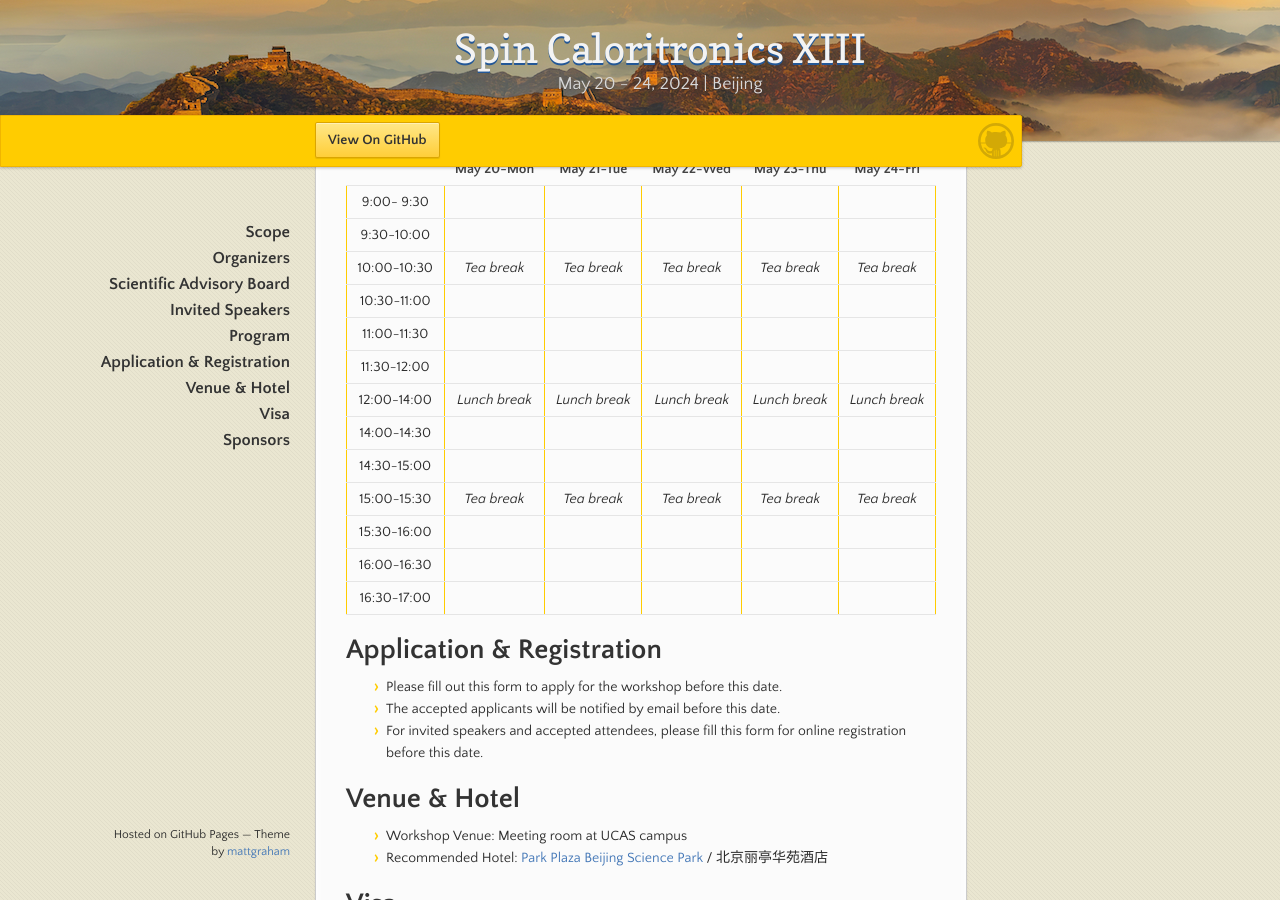
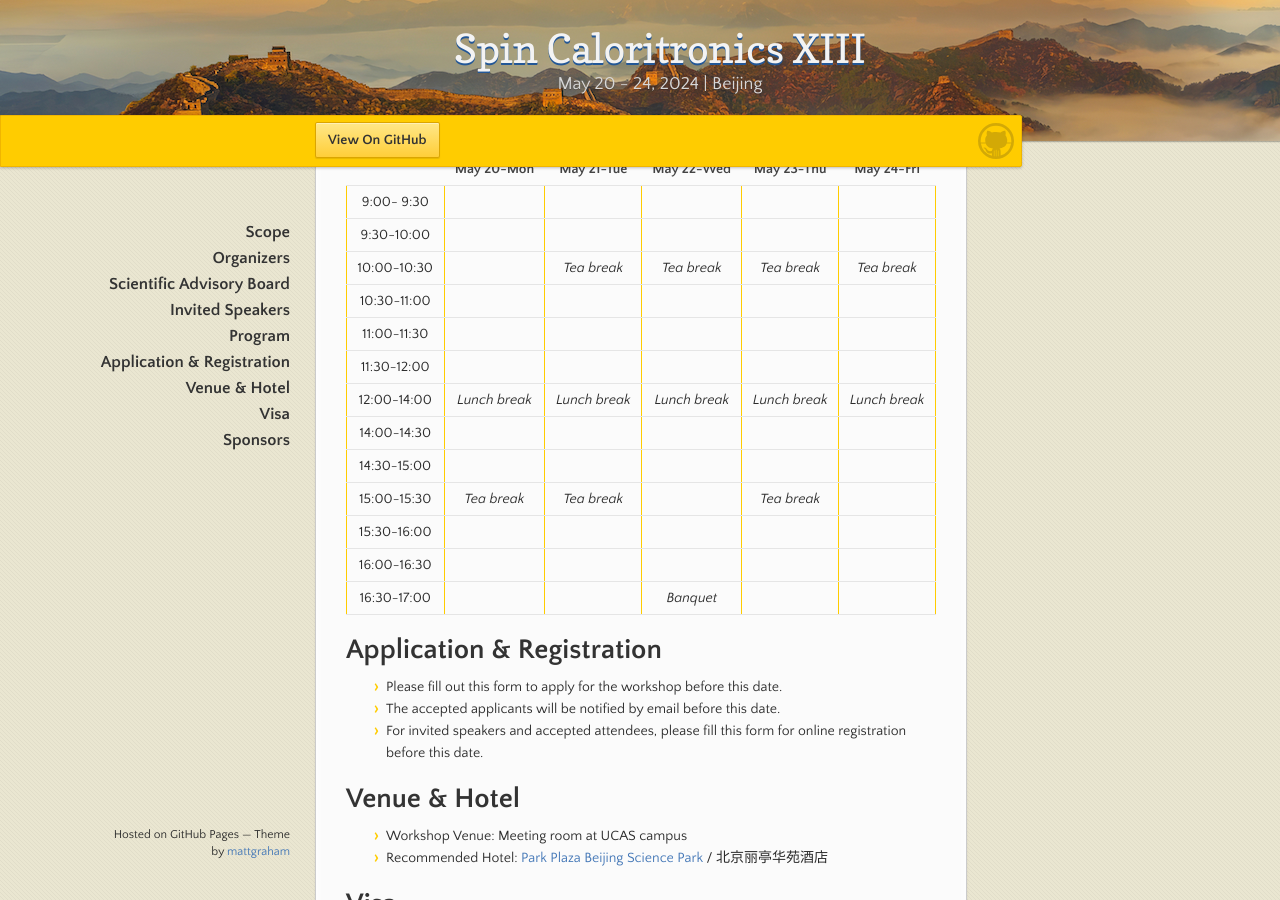
Before and after one commit to spincaloritronics/spincaloritronics.github.io, a Jekyll site: the page built from index.md, in a window 1280 px wide and 900 px high, scrolled down 854 px. Built offline with Jekyll 4.4.1, drawn with Linux system fonts in a browser that asks for light colours; our own code applies the rules of GitHub Pages for plain Markdown files.

Commit message:
Update index.md

```diff
--- a/index.md
+++ b/index.md
@@ -32,17 +32,17 @@ The Spin Caloritornics workshops had been previously held in Leiden (2009, 2011)
 |:---------:|:----------:|:------------:|:------------:|:------------:|:------------:|
 | 9:00- 9:30|              |              |              |              |              |
 | 9:30-10:00|              |              |              |              |              |
-|10:00-10:30| _Tea break_  | _Tea break_  | _Tea break_  | _Tea break_  | _Tea break_  |
+|10:00-10:30|              | _Tea break_  | _Tea break_  | _Tea break_  | _Tea break_  |
 |10:30-11:00|              |              |              |              |              |
 |11:00-11:30|              |              |              |              |              |
 |11:30-12:00|              |              |              |              |              |
 |12:00-14:00|_Lunch break_ |_Lunch break_ |_Lunch break_ |_Lunch break_ |_Lunch break_ |
 |14:00-14:30|              |              |              |              |              |
 |14:30-15:00|              |              |              |              |              |
-|15:00-15:30| _Tea break_  | _Tea break_  | _Tea break_  | _Tea break_  | _Tea break_  |
+|15:00-15:30| _Tea break_  | _Tea break_  |              | _Tea break_  |              |
 |15:30-16:00|              |              |              |              |              |
 |16:00-16:30|              |              |              |              |              |
-|16:30-17:00|              |              |              |              |              |
+|16:30-17:00|              |              |  _Banquet_   |              |              |
 
 # Application & Registration
 
```
